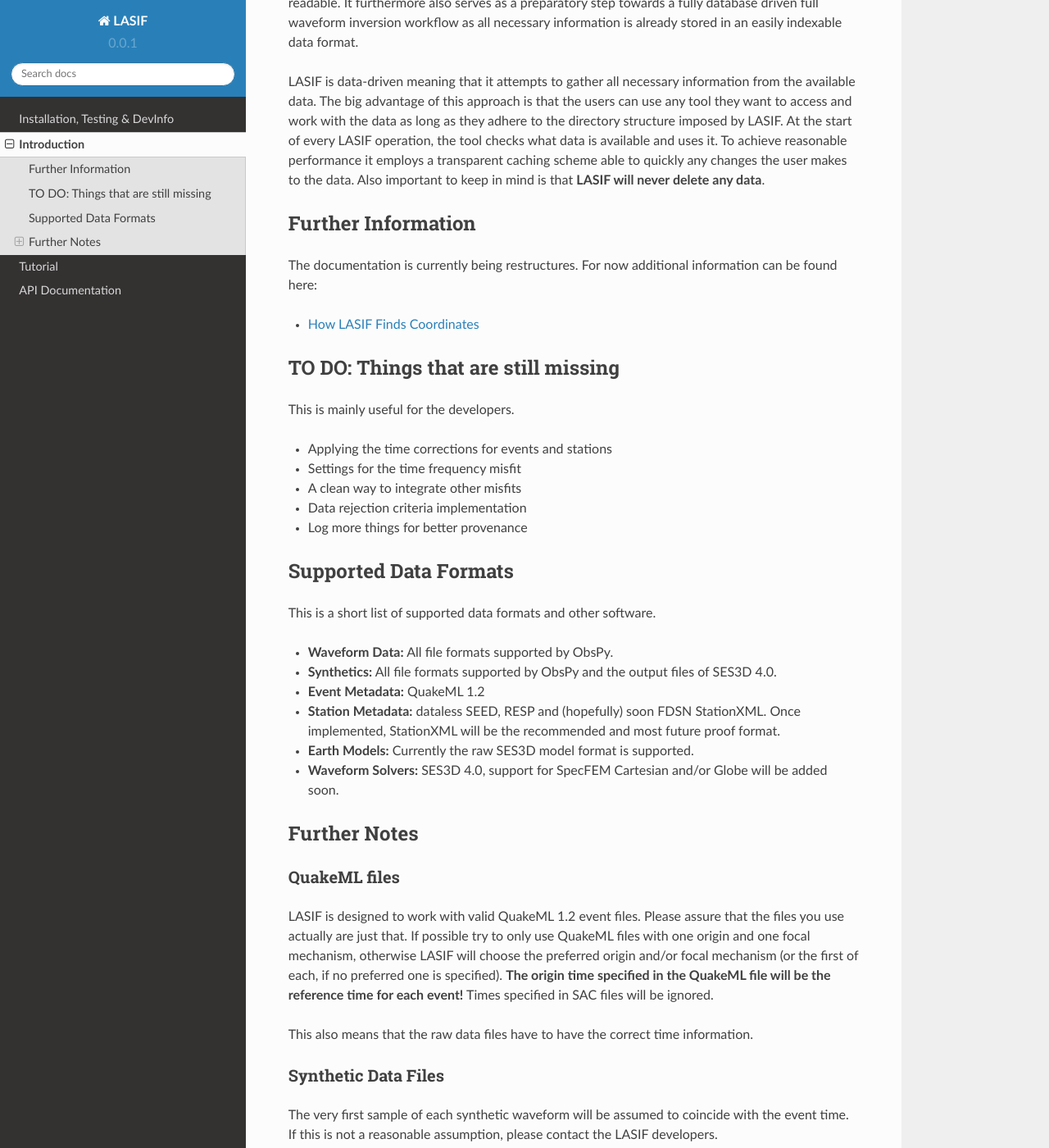
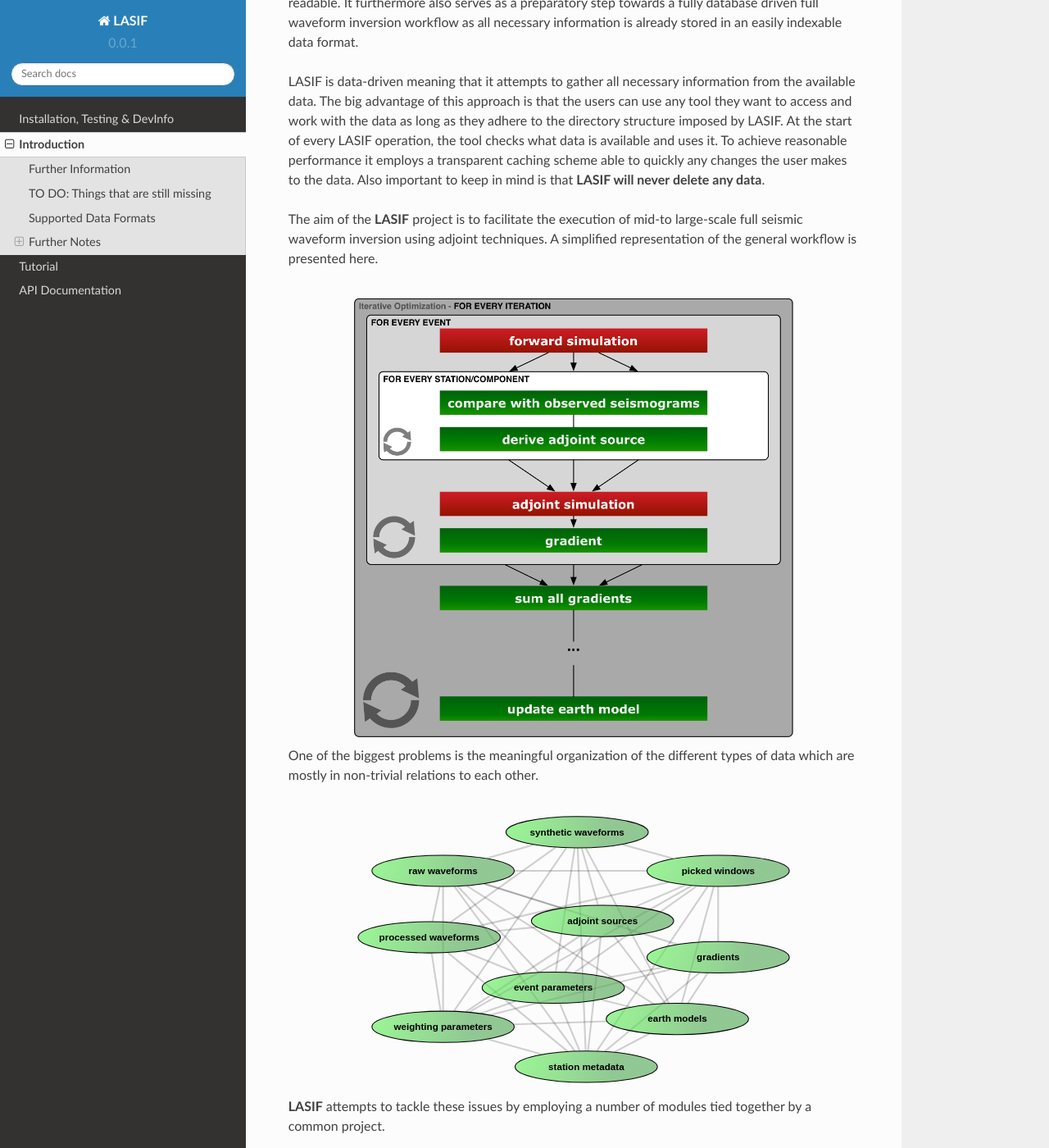
Before and after one commit to krischer/LASIF, a Sphinx documentation site: the page built from doc/introduction.rst, in a window 1280 px wide and 1400 px high, scrolled down 732 px. Shown: the whole window at 82% size. Built offline with Sphinx 7.4.7 and the Read the Docs theme 2.0.0, drawn with Linux system fonts in a browser that asks for light colours; formulas are drawn with MathJax 3; pages that are not in the unit, such as notebooks, are missing from menus.

Commit message:
Adding some images to the documentation

```diff
--- a/doc/introduction.rst
+++ b/doc/introduction.rst
@@ -34,6 +34,31 @@ every LASIF operation, the tool checks what data is available and uses it. To
 achieve reasonable performance it employs a transparent caching scheme able to
 quickly any changes the user makes to the data. Also important to keep in mind
 is that **LASIF will never delete any data**.
+
+The aim of the **LASIF** project is to facilitate the execution of mid-to
+large-scale full seismic waveform inversion using adjoint techniques. A
+simplified representation of the general workflow is presented here.
+
+.. image:: images/simplified_adjoint_workflow.*
+    :width: 80%
+    :align: center
+
+
+One of the biggest problems is the meaningful organization of the different
+types of data which are mostly in non-trivial relations to each other.
+
+
+.. image:: images/LASIF_data_zoo.*
+    :width: 80%
+    :align: center
+
+
+**LASIF** attempts to tackle these issues by employing a number of modules
+tied together by a common project.
+
+.. image:: images/LASIF_Overview.*
+    :width: 80%
+    :align: center
 
 Further Information
 -------------------
```
Also changed, not shown: doc/images/LASIF_Overview.svg (added), doc/images/LASIF_data_zoo.svg (added), doc/images/simplified_adjoint_workflow.png (added).
